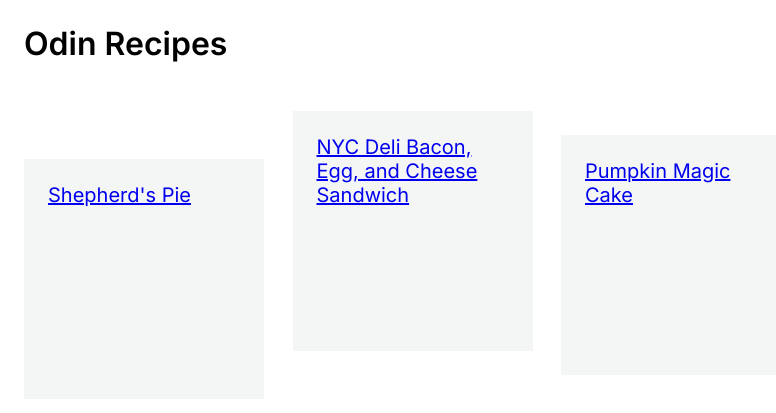
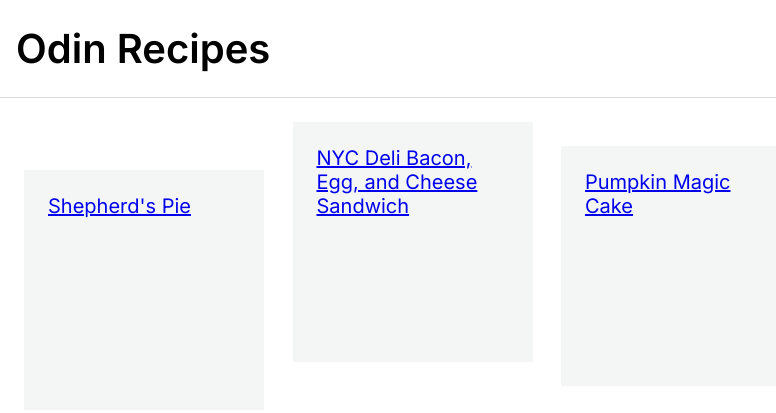
Before and after one commit to anton-srgv/odin-recipes, a plain HTML site: page index.html in a window 1280 px wide. Shown: the whole page, without its empty margins (0-776 px from the left). Drawn offline with Linux system fonts and the light colour scheme.

Commit message:
Set header style

```diff
--- a/styles.css
+++ b/styles.css
@@ -9,9 +9,10 @@ body {
   }
 
 .header {
-    padding: 24px;
+    padding: 24px 16px;
     background-color: white;
-    border-bottom: 2px ;
+    border-bottom: 1px solid rgba(218, 218, 218, 1);
+    font-size: 20px;
 }
 
 .recipes-container {
@@ -21,10 +22,6 @@ body {
 h1, h2 {
     font-weight: 600;
     color: #000;
-}
-
-h1 {
-    font-size: 32px;
 }
 
 h2.subheader {
```
